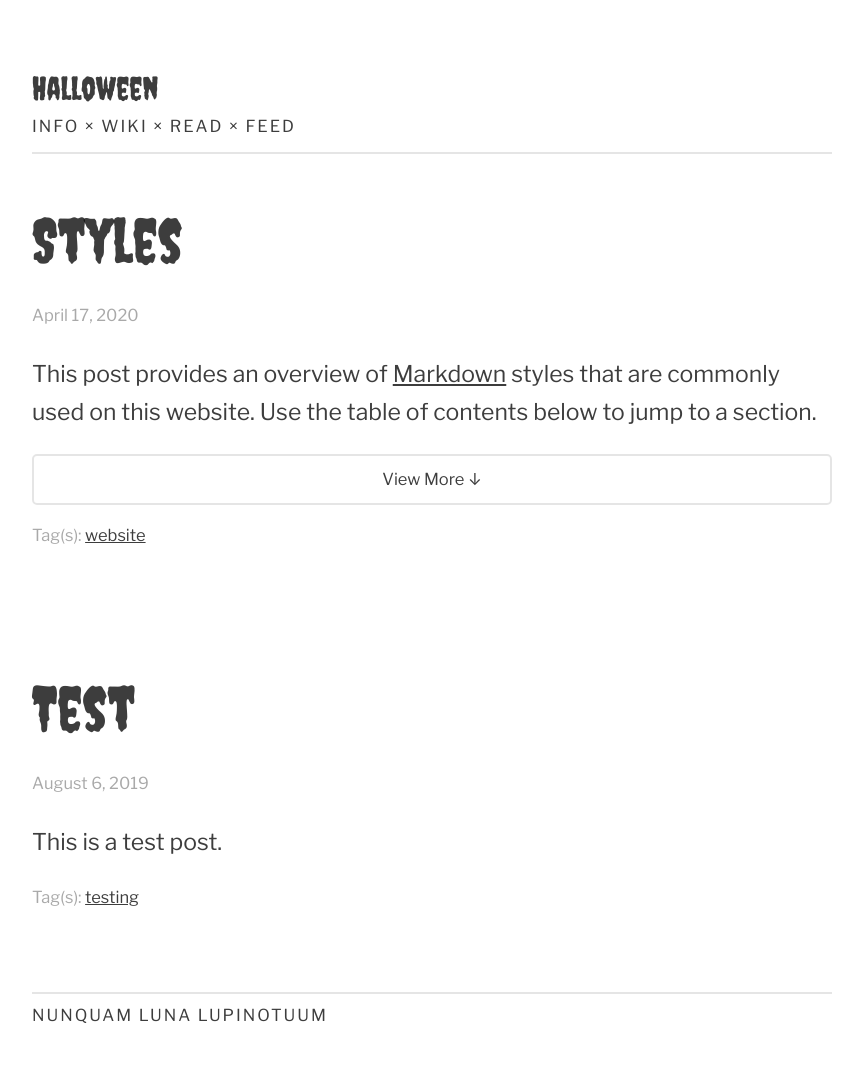
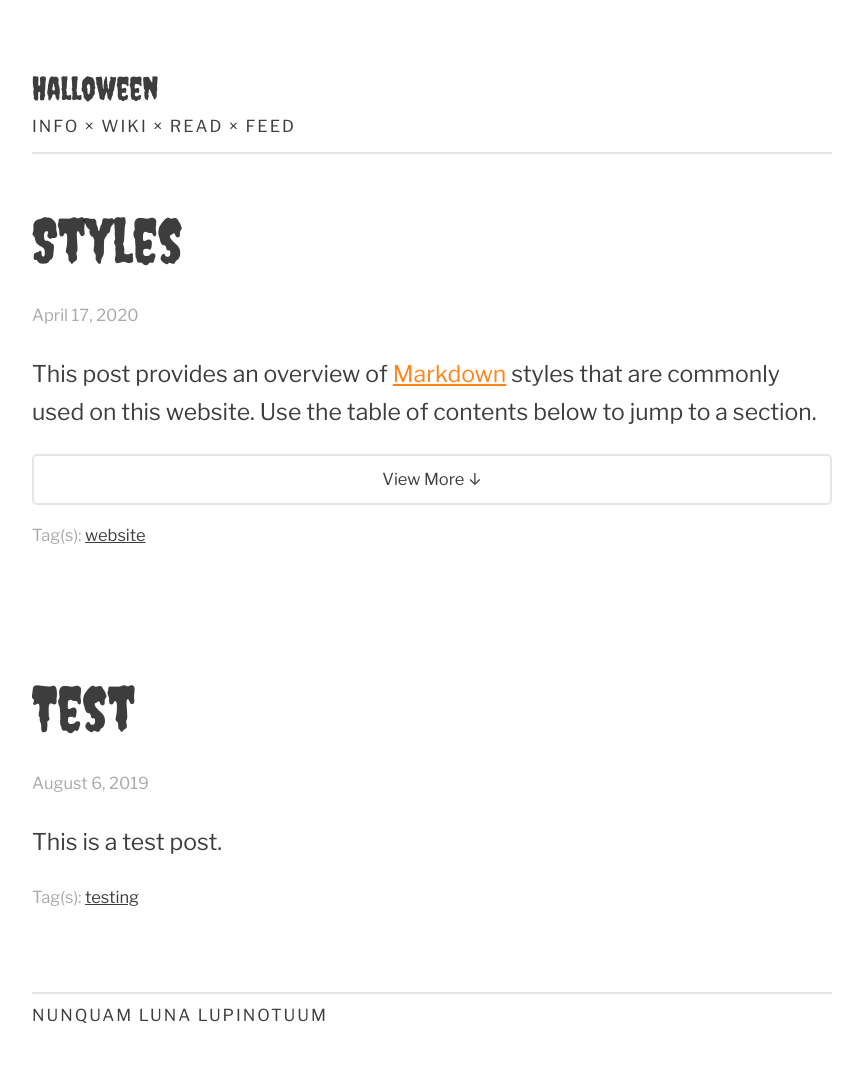
Before and after one commit to lmw13/lmw13, a Jekyll site: the page built from index.html, in a window 1280 px wide. Shown: the whole page, without its empty margins (208-1071 px from the left). Built offline with Jekyll 4.4.1, drawn with Linux system fonts in a browser that asks for light colours; the list of posts is cut into pages by our own code.

Commit message:
Update style.css

```diff
--- a/css/style.css
+++ b/css/style.css
@@ -63,12 +63,12 @@ footer a:hover {
 /* Links */
 
 a:link {
-	color: rgba(0, 0, 0, 0.76);
+	color: #FF851B;
 	text-decoration: underline;
 }
 
 a:visited {
-	color: rgba(0, 0, 0, 0.76);
+	color: #FF851B;
 	text-decoration: underline;
 }
 
```
